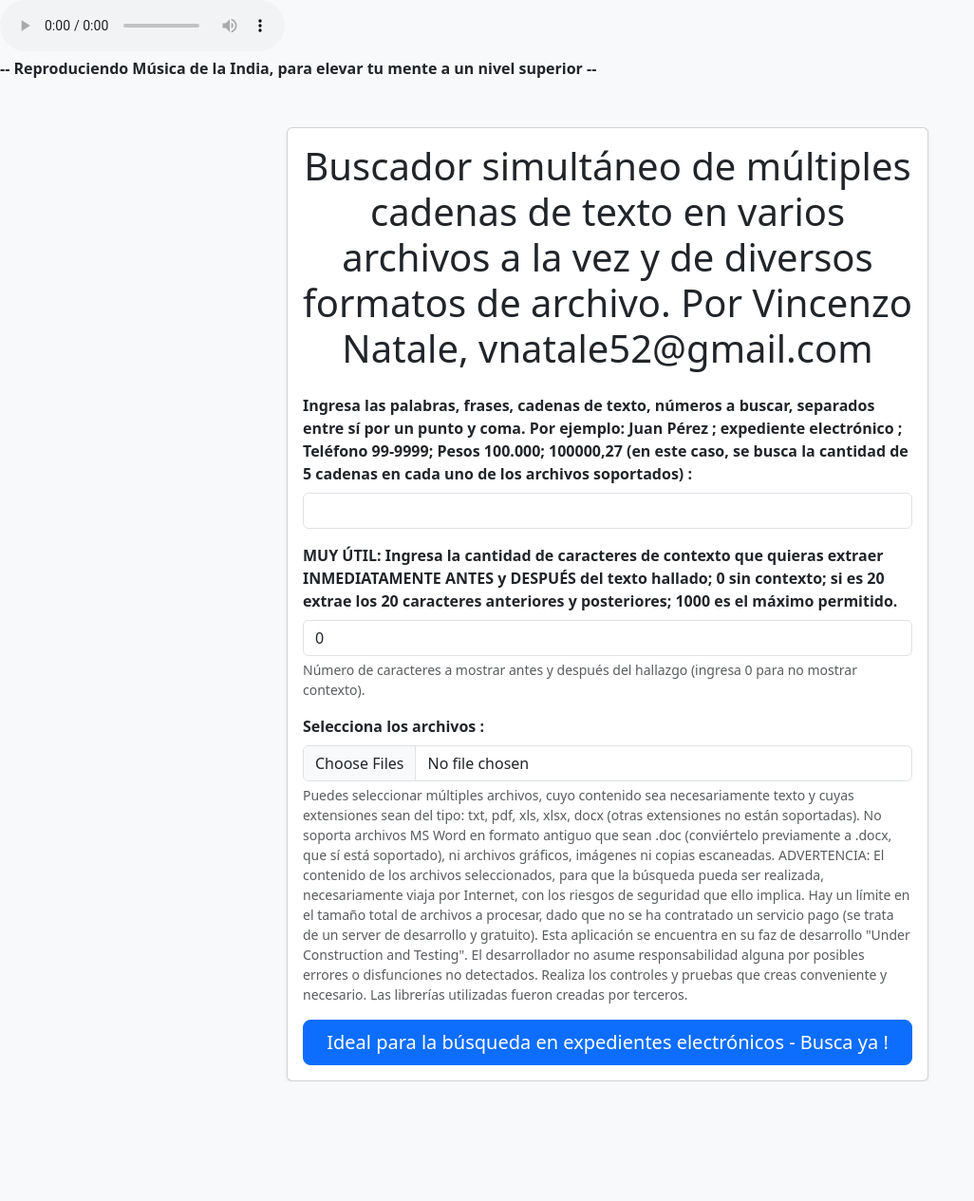
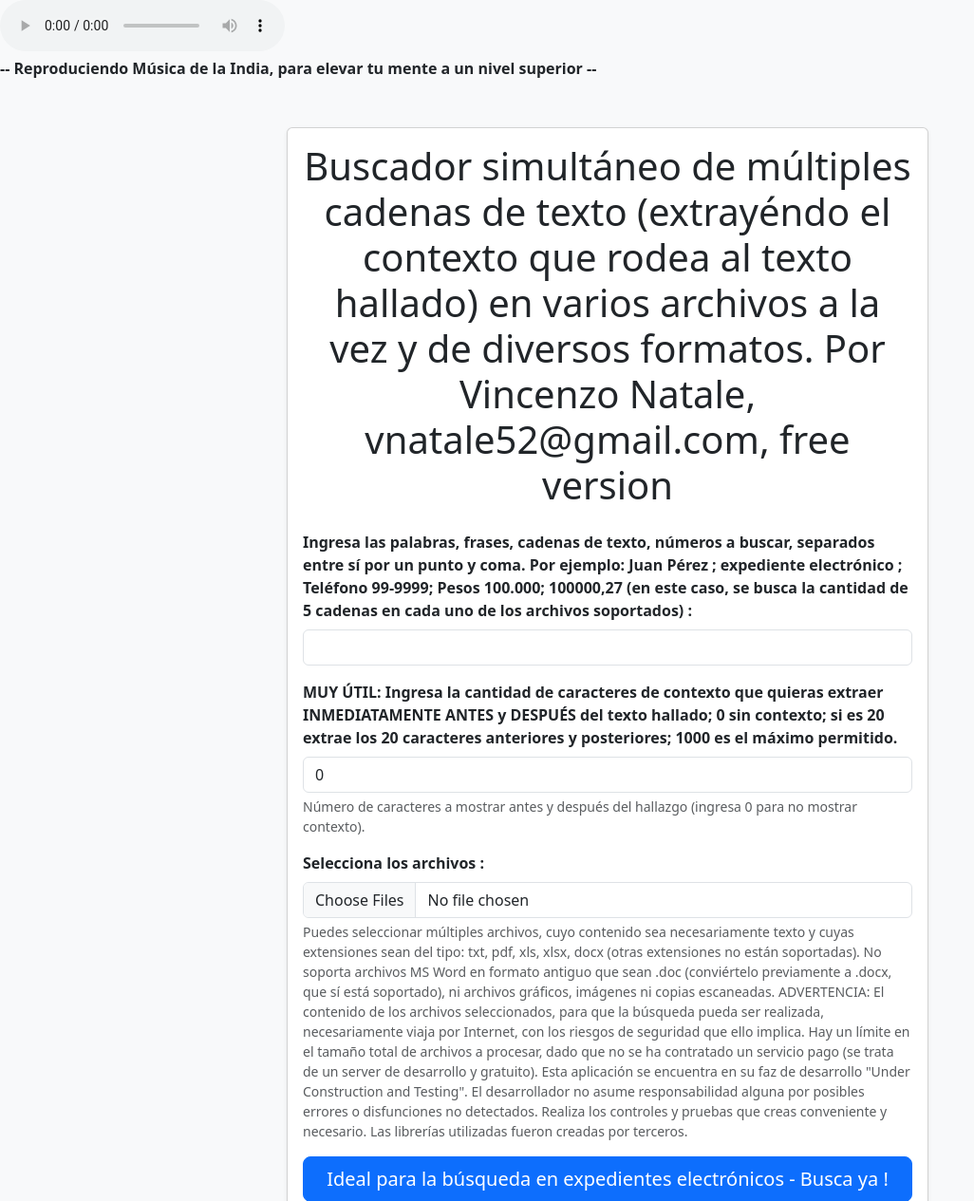
Before and after one commit to vnatale52/Find_Strings_in_Files, a Flask app: page / in a window 1280 px wide. Shown: the top 1265 px of the page at 95% size, without its empty margins (0-1026 px from the left). Before the commit the page ends 1139 px from the top, so only its background shows below. Run offline with Flask 3, Linux system fonts and the light colour scheme.

Commit message:
Update index.html

```diff
--- a/templates/index.html
+++ b/templates/index.html
@@ -21,7 +21,7 @@
     <div class="container">
         <div class="card shadow-sm">
             <div class="card-body">
-                <h1 class="card-title text-center mb-4">Buscador simultáneo de múltiples cadenas de texto en varios archivos a la vez y de diversos formatos de archivo. Por Vincenzo Natale, vnatale52@gmail.com</h1>
+                <h1 class="card-title text-center mb-4">Buscador simultáneo de múltiples cadenas de texto (extrayéndo el contexto que rodea al texto hallado) en varios archivos a la vez y de diversos formatos. Por Vincenzo Natale, vnatale52@gmail.com,  free version </h1>
 
                 {% with messages = get_flashed_messages(with_categories=true) %}
                     {% if messages %}
```
